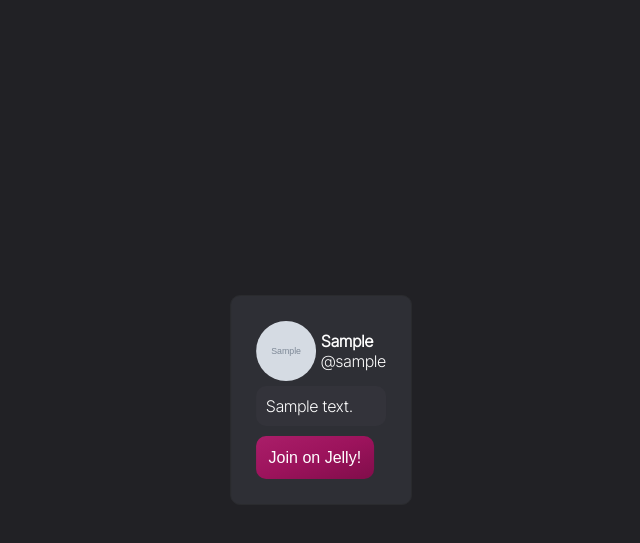
After one commit to MrGooseCoding/Jelly, a Django app: a page that uses core/templates/core/account.html in a window 1280 px wide. The commit adds this page. Shown: the top 543 px of the page, without its empty margins (319-959 px from the left). Run offline with Django 4.2, Linux system fonts and the light colour scheme; tables that the repository leaves empty hold one stand-in row (values such as "Sample post"); grey boxes marked "Sample" are stand-in pictures; some libraries are stand-ins or nearby versions.

Commit message:
Added invite feature
Now users can invite their friends and automaticly start a chat with them without them having to worry about it

```diff
--- a/core/static/core/css/style.css
+++ b/core/static/core/css/style.css
@@ -13,6 +13,11 @@
   margin: 0;
   padding: 0;
   background-color: #2e2f35;
+}
+
+a {
+  color: #880e4f;
+  cursor: pointer;
 }
 
 input[type="text"],
@@ -87,6 +92,51 @@
   color: gray;
   cursor: not-allowed;
   pointer-events: none;
+}
+
+input[type="button"].shine,
+input[type="submit"].shine,
+button.shine {
+  background: -webkit-gradient(linear, left top, right bottom, from(#aa1e69), color-stop(#9c135c), to(#800d4a));
+  background: linear-gradient(to bottom right, #aa1e69, #9c135c, #800d4a);
+}
+
+input[type="button"].shine:before,
+input[type="submit"].shine:before,
+button.shine:before {
+  content: '';
+  position: absolute;
+  width: 100px;
+  height: 100%;
+  background-image: linear-gradient(120deg, rgba(255, 255, 255, 0) 30%, rgba(255, 255, 255, 0.8), rgba(255, 255, 255, 0) 70%);
+  top: 0;
+  left: -100px;
+  -webkit-animation: shine 3s infinite linear;
+          animation: shine 3s infinite linear;
+}
+
+@-webkit-keyframes shine {
+  0% {
+    left: -100px;
+  }
+  20% {
+    left: 100%;
+  }
+  100% {
+    left: 100%;
+  }
+}
+
+@keyframes shine {
+  0% {
+    left: -100px;
+  }
+  20% {
+    left: 100%;
+  }
+  100% {
+    left: 100%;
+  }
 }
 
 .header {
@@ -456,6 +506,33 @@
   border-radius: 0 0.5rem 0.5rem 0;
 }
 
+.userDisplay .Picture {
+  border-radius: 50%;
+  width: 60px;
+  height: 60px;
+}
+
+.userDisplay div.top {
+  display: -webkit-box;
+  display: -ms-flexbox;
+  display: flex;
+}
+
+.userDisplay div.top div.data {
+  margin-top: auto;
+  margin-bottom: auto;
+  margin-left: 5px;
+  display: inline-block;
+}
+
+.userDisplay .description {
+  margin-top: 5px;
+  background-color: #33333a;
+  padding: 10px;
+  border-radius: 10px;
+  max-width: 200px;
+}
+
 .ChatDisplayForm {
   display: -webkit-box;
   display: -ms-flexbox;
@@ -798,4 +875,19 @@
   color: #880e4f;
   cursor: pointer;
 }
+
+.percentageBar {
+  width: 100%;
+  height: 30px;
+  overflow: hidden;
+  border-radius: 10px;
+  border: 2px solid #2a2b2e;
+  margin-top: 10px;
+}
+
+.percentageBar .bar {
+  width: 0;
+  height: 100%;
+  background-color: #880e4f;
+}
 /*# sourceMappingURL=style.css.map */
--- a/core/static/core/css/style.scss
+++ b/core/static/core/css/style.scss
@@ -33,6 +33,11 @@
   margin: 0;
   padding: 0;
   background-color: $primary-color;
+}
+
+a{
+  color: $secundary-color;
+  cursor:pointer;
 }
 
 input[type="text"],
@@ -97,6 +102,40 @@
       cursor: not-allowed;
       pointer-events: none;
     }
+  }
+  &.shine {
+    background: linear-gradient(
+      to bottom right,
+      #aa1e69,
+      #9c135c,
+      #800d4a,
+    );
+  }
+  &.shine:before {
+      content: '';
+      position: absolute;
+      width: 100px;
+      height: 100%;
+      background-image: linear-gradient(120deg,
+          rgba(255, 255, 255, 0) 30%,
+          rgba(255, 255, 255, .8),
+          rgba(255, 255, 255, 0) 70%);
+      top: 0;
+      left: -100px;
+      animation: shine 3s infinite linear
+  }
+}
+@keyframes shine {
+  0% {
+    left: -100px
+  }
+
+  20% {
+    left: 100%
+  }
+
+  100% {
+    left: 100%
   }
 }
 
@@ -422,6 +461,33 @@
       }
     }
   }
+}
+
+.userDisplay {
+  .Picture {
+      border-radius: 50%;
+      width: 60px;
+      height: 60px;
+    }
+
+    div.top {
+      display: flex;
+
+      div.data {
+        margin-top: auto;
+        margin-bottom: auto;
+        margin-left: 5px;
+        display: inline-block;
+      }
+    }
+
+    .description {
+      margin-top: 5px;
+      background-color: $primary-color-2;
+      padding: 10px;
+      border-radius: 10px;
+      max-width: 200px;
+    }
 }
 
 .ChatDisplayForm {
@@ -752,3 +818,17 @@
     }
   }
 }
+
+.percentageBar {
+  width: 100%;
+  height: 30px;
+  overflow: hidden;
+  border-radius: 10px;
+  border: 2px solid $border-color;
+  margin-top: 10px;
+  .bar {
+    width: 0;
+    height: 100%;
+    background-color: $secundary-color;
+  }
+}
--- a/core/static/core/js/login.js
+++ b/core/static/core/js/login.js
@@ -24,6 +24,11 @@
                 document.cookie = `userToken=${data['token']}; domain=${hostname.split('.')[1]}.${hostname.split('.')[2]}; path=/;`
 
                 if (data['token']) {
+                    var queryString = window.location.search
+                    var params = new URLSearchParams(queryString)
+                    if (params.has('joinUser')) {
+                        document.forms[0].joinUser.value = params.get('joinUser')
+                    }
                     document.getElementById('LoginForm').submit()
                 }
                 document.getElementById('LoginForm').reset()
--- /dev/null
+++ b/core/templates/core/account.html
@@ -0,0 +1,35 @@
+<!DOCTYPE html>
+<html lang="en">
+<head>
+    {% load static %}
+    <meta charset="UTF-8">
+    <meta http-equiv="X-UA-Compatible" content="IE=edge">
+    <meta name="viewport" content="width=device-width, initial-scale=1.0">
+    <title>@{{ account.user.username }}</title>
+    <script src="https://code.jquery.com/jquery-3.6.0.min.js"></script>
+    <link rel="preconnect" href="https://fonts.googleapis.com">
+    <link rel="preconnect" href="https://fonts.gstatic.com" crossorigin>
+    <link href="https://fonts.googleapis.com/css2?family=Abril+Fatface&family=Open+Sans:wght@400;800&display=swap"
+        rel="stylesheet">
+    <script src="https://kit.fontawesome.com/cafc3d14ff.js" crossorigin="anonymous"></script>
+    <link rel="stylesheet" href="{% static 'core/css/style.css' %}">
+    <script src="{% static 'core/js/account.js' %}"></script>
+</head>
+<body>
+    <div class="modal active">
+        <div class="userDisplay">
+            <div class="top">
+                <img src="{{ account.image }}" alt="" class="Picture" onerror="this.src='/media/Account/user.png'">
+                <div class="data">
+                    <b>{{ account.user.first_name }}</b>
+                    <div>@{{ account.user.username }}</div>
+                </div>
+            </div>
+            <div class="description">{{account.description}}</div>
+        </div>
+        <div class="modalButtons">
+            <input type="button" value="Join on Jelly!" class="shine" onclick="location.href=`${window.location.origin}/register/?joinUser={{ account.user.username }}`">
+        </div>
+    </div>
+</body>
+</html>
--- a/core/templates/core/login.html
+++ b/core/templates/core/login.html
@@ -45,6 +45,7 @@
       <input type="password" name="password" required />
 
       <input type="submit" class="btnPurple" value="Submit" />
+      <input type="hidden" name="joinUser" value="">
     </form>
   </body>
 </html>
--- a/core/urls.py
+++ b/core/urls.py
@@ -8,5 +8,6 @@
     path('login/', login),
     path('@app/', app.as_view()),
     path('api/', include('API.urls')),
-    path('', homepage)
+    path('', homepage),
+    path('account/@<str:username>/', account_view),
 ]
--- a/core/views.py
+++ b/core/views.py
@@ -3,11 +3,29 @@
 from django.shortcuts import get_object_or_404
 from django.views.generic import TemplateView
 from rest_framework.authtoken.models import Token
+from django.http import HttpResponse
+from .models import *
+from serializers import *
+
+def join_user(request):
+    print(request.POST)
+    if joinUser:=request.POST.get('joinUser', False):
+        join_account = get_object_or_404(Account, user__username=joinUser)
+        user = Token.objects.get(key=request.COOKIES.get('userToken', None)).user
+        user_account = Account.objects.get(user=user)
+        print('|',user_account,'|', join_account,'|', joinUser)
+        if join_account != user_account:
+            chat = Chat(name=f'{user_account.user.first_name} & {join_account.user.first_name}',
+                description='The beginning of a wonderful frienship')
+            chat.save()
+            chat.members.set([join_account, user_account])
+            chat.admins.set([user_account])
+            chat.save()
 
 # Create your views here.
-
 def register(request):
     if request.method == 'POST':
+        join_user(request)
         return redirect('/@app/')
     return render(request, template_name='core/register.html')
 
@@ -16,12 +34,19 @@
     #print(request.COOKIES.get('userToken', None))
     #print(Token.objects.get(key = request.COOKIES.get('userToken', None)).user)
     if request.method == 'POST':
+        join_user(request)
         return redirect('/@app/')
     return render(request, template_name='core/login.html')
 
 
 def homepage(request):
     return render(request, template_name='core/homepage.html')
+
+def account_view(request, username):
+    account = Account.objects.get(user__username=username)
+    account_serialized = AccountSerializer(account).data
+    print(account_serialized)
+    return render(request, template_name='core/account.html', context={'account':account_serialized})
 
 class app(TemplateView):
     template_name = "index.html"
```
Also changed, not shown: core/static/core/js/register.js (+31 -3 lines), core/templates/core/register.html (+7 -0 lines), 1 other file.
